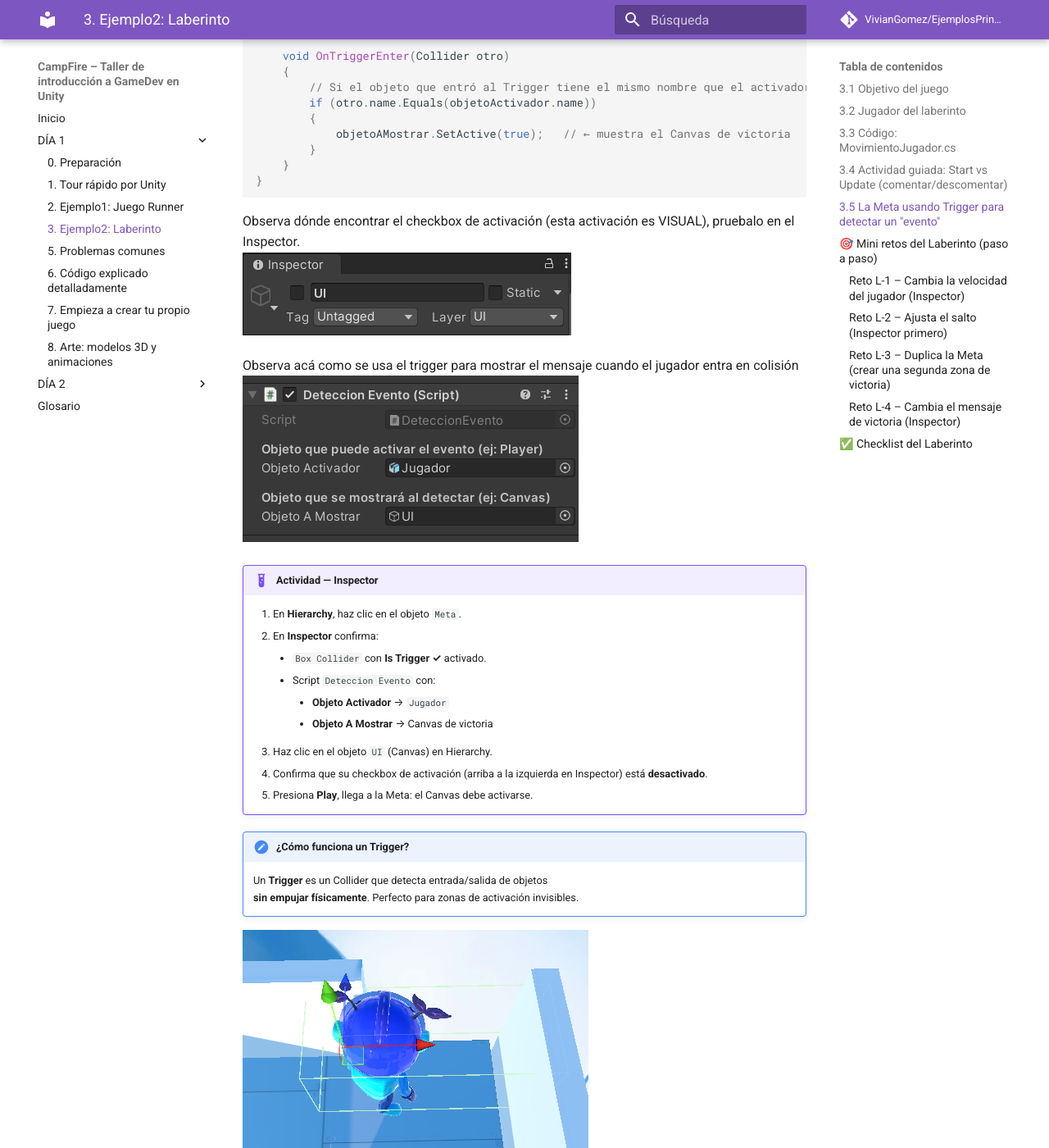
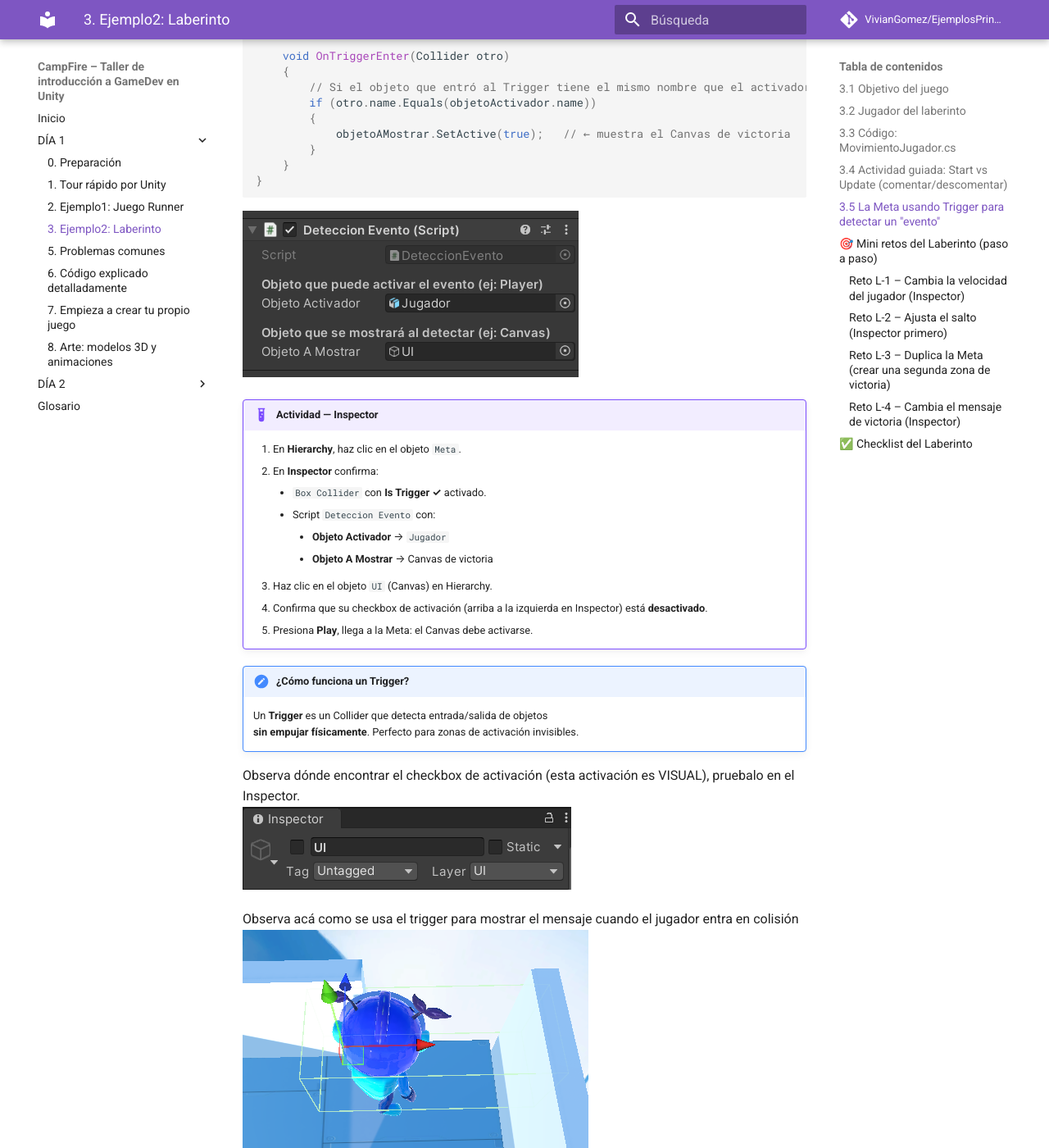
Before and after one commit to VivianGomez/EjemplosPrincipiantesUnity, an MkDocs documentation site: the page built from docs/03-laberinto.md, in a window 1280 px wide and 1400 px high, scrolled down 5151 px. Shown: the whole window at 82% size. Built offline with MkDocs 1.6.1 and Material for MkDocs 9.7.7, drawn with Linux system fonts in a browser that asks for light colours; comment, search, counter and statistics services are not loaded; some of the changed lines change nothing that is shown.

Commit message:
arreglos finales con imagenes

````diff
--- a/docs/03-laberinto.md
+++ b/docs/03-laberinto.md
@@ -230,11 +230,6 @@ public class DeteccionEvento : MonoBehaviour
     }
 }
 ```
-Observa dónde encontrar el checkbox de activación (esta activación es VISUAL), pruebalo en el Inspector.<br>
-![Activación UI](img/activacionGO.png)
-
-
-Observa acá como se usa el trigger para mostrar el mensaje cuando el jugador entra en colisión <br>
 ![Deteccion evento](img/Deteccionevento.png)
 
 !!! example "Actividad — Inspector"
@@ -252,6 +247,11 @@ Observa acá como se usa el trigger para mostrar el mensaje cuando el jugador en
     Un **Trigger** es un Collider que detecta entrada/salida de objetos
     **sin empujar físicamente**. Perfecto para zonas de activación invisibles.
 
+Observa dónde encontrar el checkbox de activación (esta activación es VISUAL), pruebalo en el Inspector.<br>
+![Activación UI](img/activacionGO.png)
+
+
+Observa acá como se usa el trigger para mostrar el mensaje cuando el jugador entra en colisión <br>
 ![Trigger Meta](img/triggerMeta.png)
 
 ---
````
